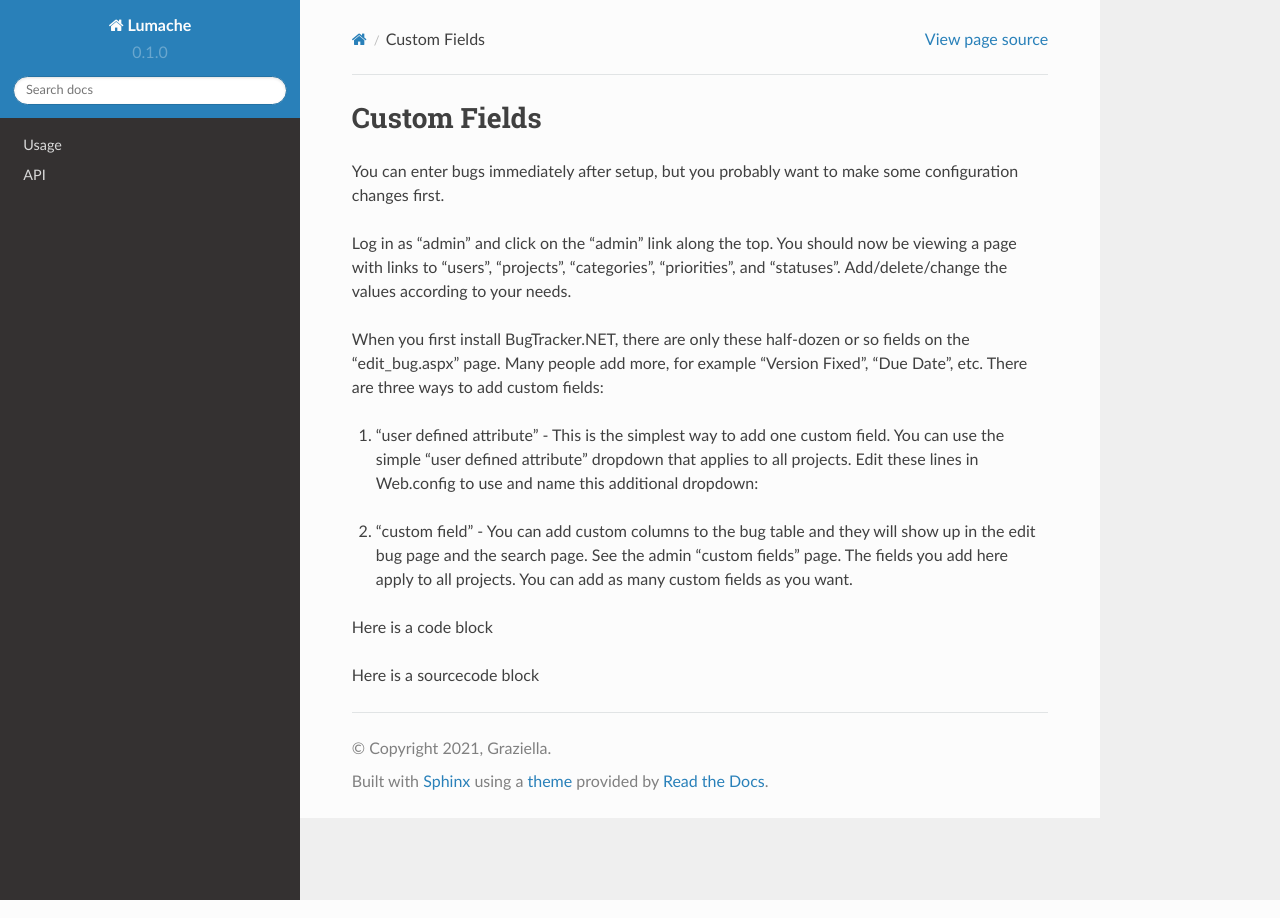
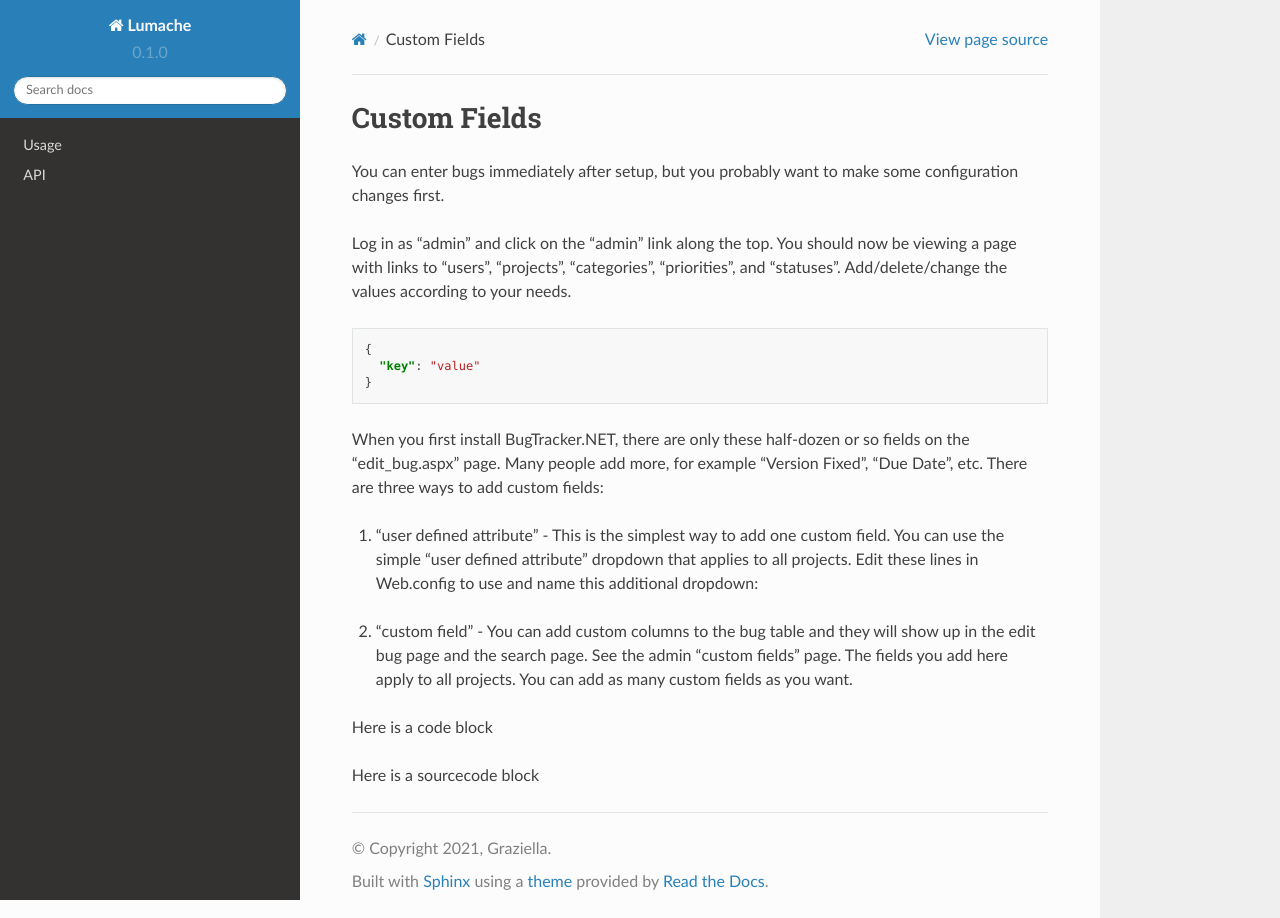
Before and after one commit to Displace99/SampleRTD, a Sphinx documentation site: the page built from docs/source/custom-fields.rst, in a window 1280 px wide. Built offline with Sphinx 7.4.7 and the Read the Docs theme 2.0.0, drawn with Linux system fonts in a browser that asks for light colours.

Commit message:
Update custom-fields.rst

```diff
--- a/docs/source/custom-fields.rst
+++ b/docs/source/custom-fields.rst
@@ -4,6 +4,12 @@ Custom Fields
 You can enter bugs immediately after setup, but you probably want to make some configuration changes first.
 
 Log in as "admin" and click on the "admin" link along the top. You should now be viewing a page with links to "users", "projects", "categories", "priorities", and "statuses". Add/delete/change the values according to your needs.
+
+.. code-block:: JSON
+
+  {
+    "key": "value"
+  }
 
 When you first install BugTracker.NET, there are only these half-dozen or so fields on the "edit_bug.aspx" page. Many people add more, for example "Version Fixed", "Due Date", etc. There are three ways to add custom fields:
 
```
